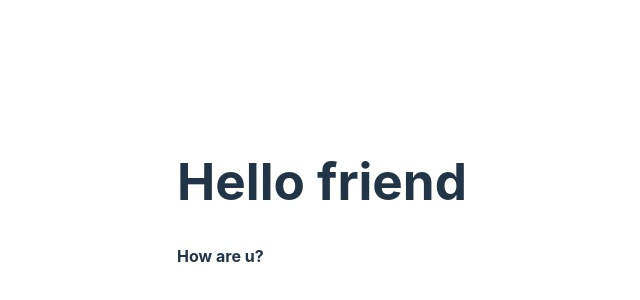
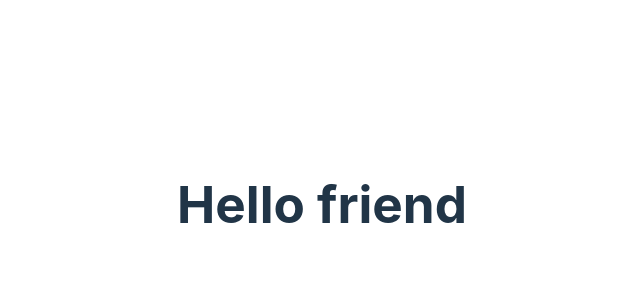
Before and after one commit to Danilo-Acosta5389/wiis, a React (Vite) app in the folder frontend/wiis-front/: page / in a window 1280 px wide. Shown: the part 196-496 px from the top of the page, without its empty margins (318-958 px from the left). Built offline with nearby package versions, Linux system fonts and the light colour scheme.

Commit message:
reversed change

```diff
--- a/frontend/wiis-front/src/App.jsx
+++ b/frontend/wiis-front/src/App.jsx
@@ -6,7 +6,6 @@ function App() {
   return (
     <>
       <h1>Hello friend</h1>
-      <h4>How are u?</h4>
     </>
   )
 }
```
